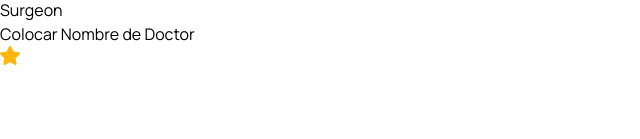
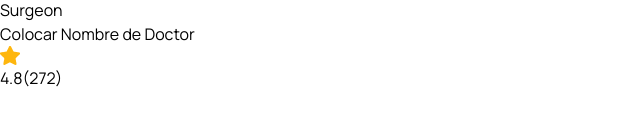
Before and after one commit to agt1984/atencionPsicologica, a React (Vite) app in the folder frontend/: page /doctors/1 in a window 1280 px wide. Shown: the part 636-775 px from the top of the page, without its empty margins (0-640 px from the left). Built offline with nearby package versions, Linux system fonts and the light colour scheme; the HTML template or start-up script is replaced by a standard one.

Commit message:
doctor details modified

```diff
--- a/frontend/src/pages/Doctors/DoctorDetails.jsx
+++ b/frontend/src/pages/Doctors/DoctorDetails.jsx
@@ -4,7 +4,7 @@ import starIcon from "../../assets/images/Star.png";
 
 const DoctorDetails = () => {
   return (
-    <section>
+    <section className='mb-10'>
       <div className="max-w-[1170px] px-5 mx-auto">
         <div className="grid md:grid-cols-3 gap-[50px]">
           <div className="md:col-span-2">
@@ -18,9 +18,14 @@ const DoctorDetails = () => {
                 <h3 className='text-headingColor text-[22px] leading-9 mt-3 font-bold'>Colocar Nombre de Doctor</h3>
                 <div className='flex items-center gap-[6px]'>
                   <span className='flex items-center gap-[6px] text-[14px] leading-5 lg:text-[16px] lg:leading-7 font-semibold text-headingColor'>
-                    <img src={starIcon} alt="" />
+                    <img src={starIcon} alt="" /> 4.8
+                  </span>
+                  <span className='text-[14px] leading-5 lg:text-[16px] lg:leading-7 font-[400] text-textColor'>
+                    (272)
                   </span>
                 </div>
+
+
               </div>
             </div>
           </div>
```
